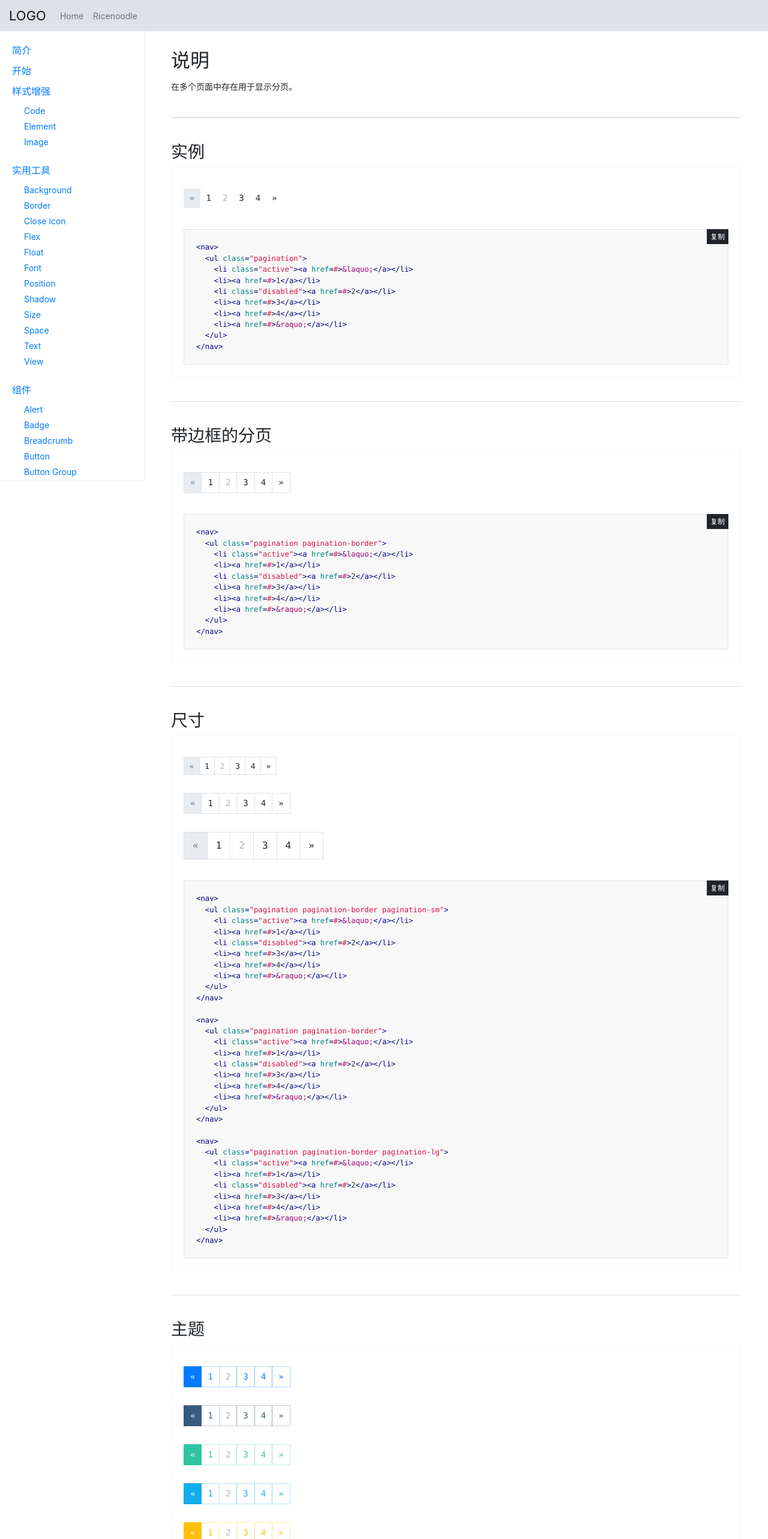
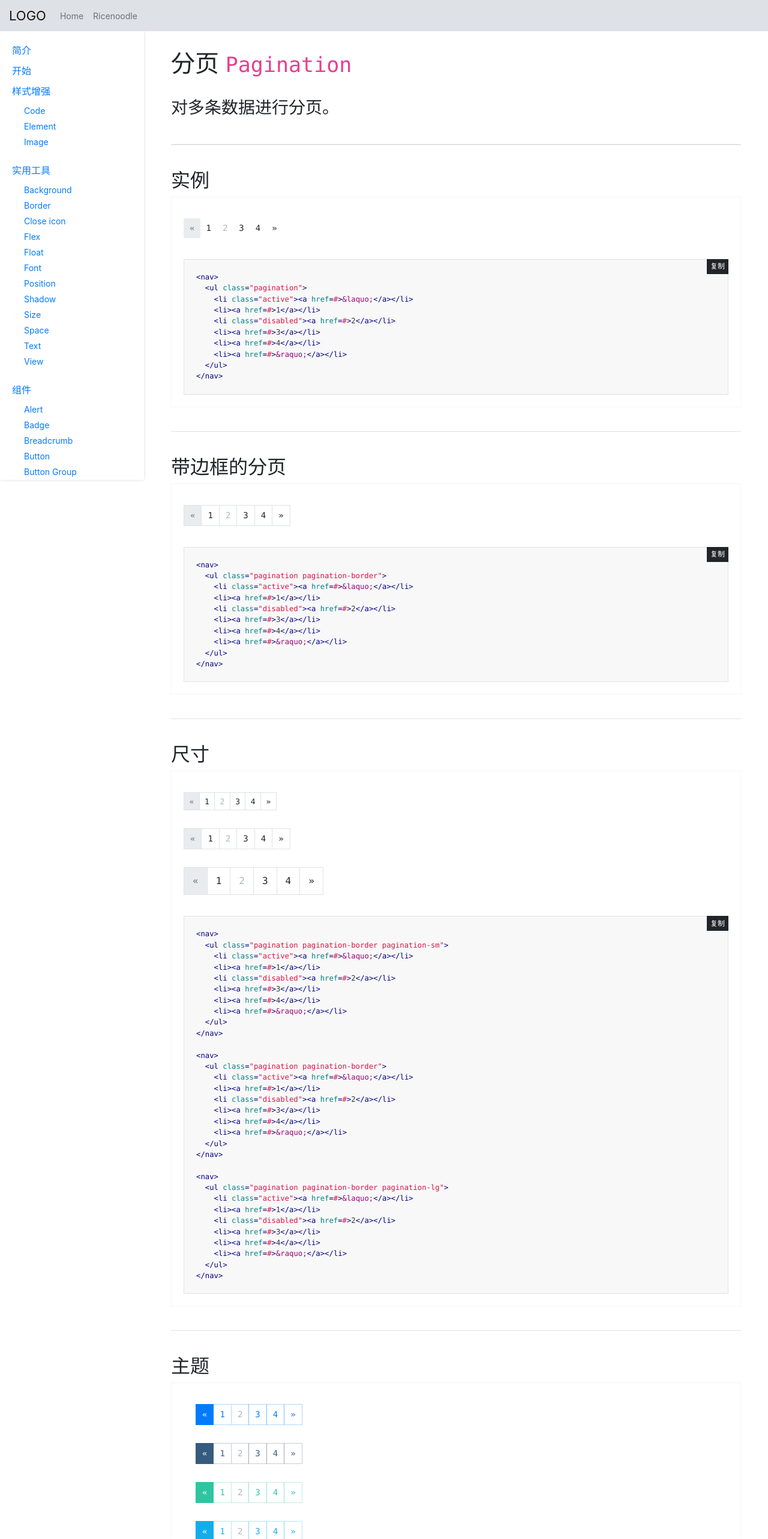
Before and after one commit to yayocn/yayocn-web, a React app: page /ricenoodle/components/pagination in a window 1280 px wide. Shown: the top 2566 px of the page at 60% size. Built offline with nearby package versions, Linux system fonts and the light colour scheme.

Commit message:
improve pagination

```diff
--- a/src/view/ricenoodle/components/Pagination.js
+++ b/src/view/ricenoodle/components/Pagination.js
@@ -20,14 +20,18 @@ const PANINATION = {
     { title: 'Default', key: '', subTitle: '', className: 'pagination pagination-border', },
     { title: 'Large', key: '', subTitle: '', className: 'pagination pagination-border pagination-lg', },
   ],
-  situation: [
+  theme: [
     { title: 'Primary', key: '', subTitle: '', className: 'pagination pagination-border pagination-primary', },
     { title: 'Secondary', key: '', subTitle: '', className: 'pagination pagination-border pagination-secondary', },
     { title: 'Success', key: '', subTitle: '', className: 'pagination pagination-border pagination-success', },
     { title: 'Info', key: '', subTitle: '', className: 'pagination pagination-border pagination-info', },
     { title: 'Warning', key: '', subTitle: '', className: 'pagination pagination-border pagination-warning', },
     { title: 'Danger', key: '', subTitle: '', className: 'pagination pagination-border pagination-danger', },
+    { title: 'White', key: 'white', subTitle: '', className: 'pagination pagination-border pagination-white', },
+    { title: 'Light', key: '', subTitle: '', className: 'pagination pagination-border pagination-light', },
+    { title: 'Muted', key: '', subTitle: '', className: 'pagination pagination-border pagination-muted', },
     { title: 'Dark', key: '', subTitle: '', className: 'pagination pagination-border pagination-dark', },
+    { title: 'Black', key: '', subTitle: '', className: 'pagination pagination-border pagination-black', },
   ],
 };
 
@@ -71,12 +75,12 @@ export default class Pagination extends Component {
   render () {
     return (
       <PageWrapper>
-        <h2>说明</h2>
-        <p>在多个页面中存在用于显示分页。</p>
+        <h1>分页 <code>Pagination</code></h1>
+        <p className="font-2x font-100">对多条数据进行分页。</p>
 
         <div className="divider divider-bold divider-lg"></div>
 
-        <h3>实例</h3>
+        <h2>实例</h2>
         <div className={classnames(style['util-pagination'])}>
           <div className="row">
             <div className="col-12">
@@ -111,7 +115,7 @@ export default class Pagination extends Component {
 
         <div className="divider divider-lg"></div>
 
-        <h3>带边框的分页</h3>
+        <h2>带边框的分页</h2>
         <div className={classnames(style['util-pagination'])}>
           <div className="row">
             <div className="col-12">
@@ -120,8 +124,8 @@ export default class Pagination extends Component {
                   <div className="row">
                     <div className="col-12">
                       <nav>
-                        <ul class="pagination pagination-border">
-                          <li class="active"><a href={ANCHOR}>&laquo;</a></li>
+                        <ul className="pagination pagination-border">
+                          <li className="active"><a href={ANCHOR}>&laquo;</a></li>
                           <li><a href={ANCHOR}>1</a></li>
                           <li className="disabled"><a href={ANCHOR}>2</a></li>
                           <li><a href={ANCHOR}>3</a></li>
@@ -146,7 +150,7 @@ export default class Pagination extends Component {
 
         <div className="divider divider-lg"></div>
 
-        <h3>尺寸</h3>
+        <h2>尺寸</h2>
         <div className={classnames(style['util-pagination'])}>
           <div className="row">
             <div className="col-12">
@@ -157,7 +161,7 @@ export default class Pagination extends Component {
                       {
                         PANINATION.size.map((item, index) => {
                           return (
-                            <nav>
+                            <nav key={index}>
                               <ul className={classnames(item.className)} key={index}>
                                 <li className="active"><a href={ANCHOR}>&laquo;</a></li>
                                 <li><a href={ANCHOR}>1</a></li>
@@ -187,7 +191,7 @@ export default class Pagination extends Component {
 
         <div className="divider divider-lg"></div>
 
-        <h3>主题</h3>
+        <h2>主题</h2>
         <div className={classnames(style['util-pagination'])}>
           <div className="row">
             <div className="col-12">
@@ -196,10 +200,11 @@ export default class Pagination extends Component {
                   <div className="row">
                     <div className="col-12">
                       {
-                        PANINATION.situation.map((item, index) => {
+                        PANINATION.theme.map((item, index) => {
                           return (
+                            <div key={index} className={classnames('ph-20', {'bg-dark': item.key === 'white'})}>
                               <nav>
-                              <ul className={classnames(item.className)} key={index}>
+                                <ul className={classnames(item.className)}>
                                   <li className="active"><a href={ANCHOR}>&laquo;</a></li>
                                   <li><a href={ANCHOR}>1</a></li>
                                   <li className="disabled"><a href={ANCHOR}>2</a></li>
@@ -208,6 +213,7 @@ export default class Pagination extends Component {
                                   <li><a href={ANCHOR}>&raquo;</a></li>
                                 </ul>
                               </nav>
+                            </div>
                           )
                         })
                       }
@@ -217,7 +223,7 @@ export default class Pagination extends Component {
                 <div className={classnames(common['example-code'])}>
                   <Highlight>
                     {
-                      this.createCode('situation')
+                      this.createCode('theme')
                     }
                   </Highlight>
                 </div>
```
Lines whose indentation alone changed are shown as unchanged.
